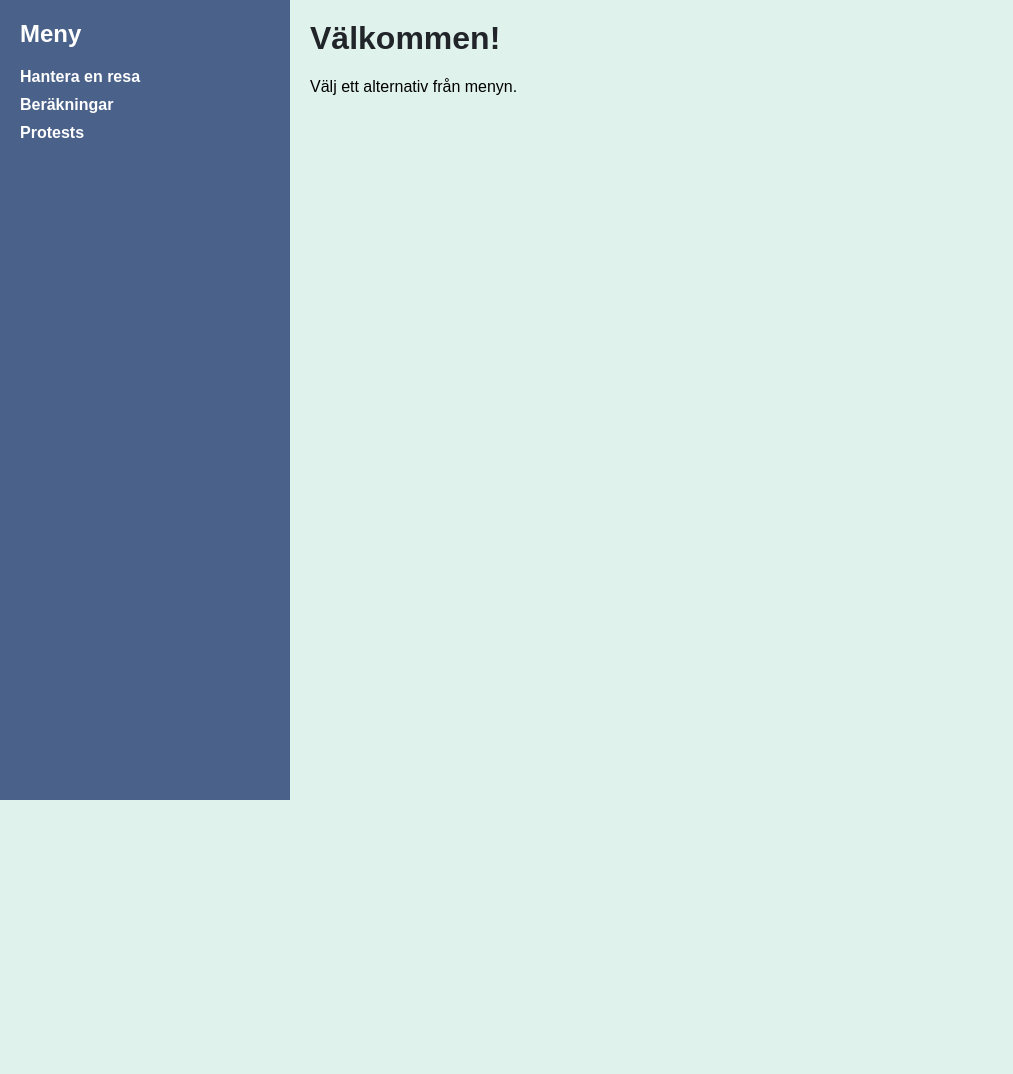
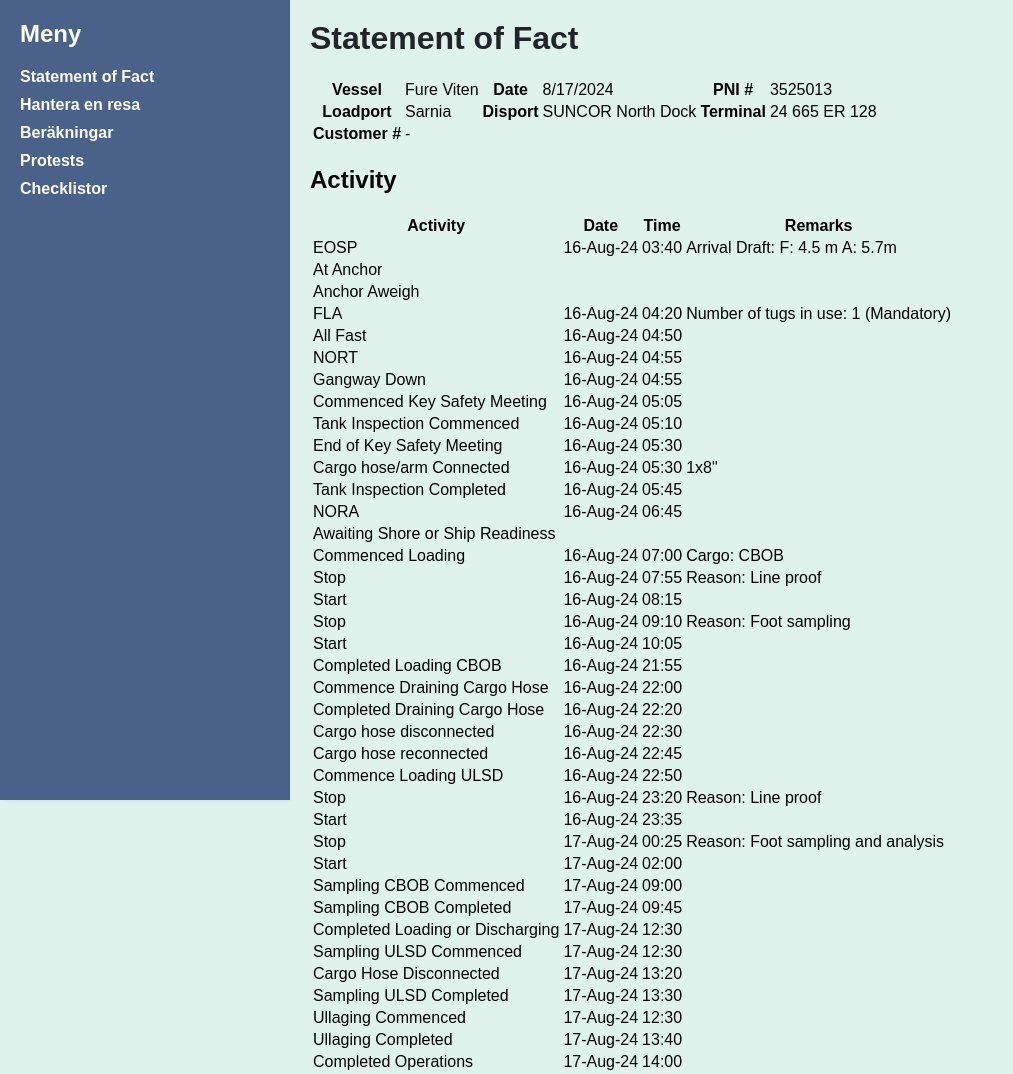
Before and after one commit to ealstersjo/SeaCaptainsFriend, a plain HTML site: page pages/dashboard.html in a window 1280 px wide. Shown: the whole page, without its empty margins (0-1013 px from the left). Before the commit the page ends 800 px from the top, so only its background shows below. Drawn offline with Linux system fonts and the light colour scheme; sample sign-in values are in the browser's storage.

Commit message:
Temporary SoF

```diff
--- a/index.html
+++ b/index.html
@@ -6,7 +6,8 @@
     <title>SeaCaptainsFriend</title>
     <link rel="stylesheet" href="./styles/styles.css">
     <link rel="stylesheet" href="./styles/login.css">
-    <link rel="icon" href="./assets/logo.png" type="image/png"> <!-- Logotyp som ikon i tabben -->
+    <link rel="icon" href="./assets/logo.png" type="image/png">
+
 </head>
 <body>
     <div class="logo-container">
@@ -20,6 +21,9 @@
         <button type="submit">Logga in</button>
     </form>
     <p id="error-message" style="color: red;"></p>
+
+    <script src="./scripts/router.js"></script>
+
     <script src="./scripts/login.js"></script>
 </body>
 </html>
--- a/dashboard.html
+++ b/pages/dashboard.html
@@ -4,23 +4,26 @@
     <meta charset="UTF-8">
     <meta name="viewport" content="width=device-width, initial-scale=1.0">
     <title>SeaCaptainsFriend - Dashboard</title>
-    <link rel="stylesheet" href="./styles/styles.css">
-    <link rel="stylesheet" href="./styles/dashboard.css">
-    <link rel="icon" href="./assets/logo.png" type="image/png">
+    <link rel="stylesheet" href="../styles/styles.css">
+    <link rel="stylesheet" href="../styles/dashboard.css">
+    <link rel="icon" href="../assets/logo.png" type="image/png">
 </head>
 <body>
     <div class="menu">
         <h2>Meny</h2>
         <ul>
+            <li><a href="#" id="statementoffact">Statement of Fact</a></li>
             <li><a href="#" id="hantera-resa">Hantera en resa</a></li>
             <li><a href="#" id="berakningar">Beräkningar</a></li>
             <li><a href="#" id="protests">Protests</a></li>
+            <li><a id="checklists" href="#">Checklistor</a></li>
         </ul>
     </div>
     <div class="content">
         <h1>Välkommen!</h1>
         <p>Välj ett alternativ från menyn.</p>
     </div>
-    <script src="./scripts/dashboard.js"></script>
+
+    <script src="../scripts/dashboard.js"></script>
 </body>
 </html>
--- a/scripts/dashboard.js
+++ b/scripts/dashboard.js
@@ -4,52 +4,279 @@ if (localStorage.getItem("loggedIn") !== "true") {
   window.location.href = "index.html";
 }
 
-// Få referenser till menyalternativen och innehållsområdet
-const hanteraResa = document.getElementById("hantera-resa");
-const berakningar = document.getElementById("berakningar");
-const protests = document.getElementById("protests");
-const content = document.querySelector(".content");
+document.addEventListener("DOMContentLoaded", () => {
+  // Hämta referenser till menylänkarna
+  const statementOfFactLink = document.getElementById("statementoffact");
+  const hanteraResaLink = document.getElementById("hantera-resa");
+  const berakningarLink = document.getElementById("berakningar");
 
-// Funktion för att uppdatera innehållet
-function updateContent(title, description) {
-  content.innerHTML = `
-        <h1>${title}</h1>
-        <p>${description}</p>
+  // Hämta referens till innehållsområdet
+  const contentArea = document.querySelector(".content");
+
+  // Funktion för att ladda "Statement of Fact"-innehåll
+  const loadStatementOfFact = () => {
+    contentArea.innerHTML = `
+      <h1>Statement of Fact</h1>
+      <table>
+        <tr>
+          <th>Vessel</th>
+          <td>Fure Viten</td>
+          <th>Date</th>
+          <td>8/17/2024</td>
+          <th>PNI #</th>
+          <td>3525013</td>
+        </tr>
+        <tr>
+          <th>Loadport</th>
+          <td>Sarnia</td>
+          <th>Disport</th>
+          <td>SUNCOR North Dock</td>
+          <th>Terminal</th>
+          <td>24 665 ER 128</td>
+        </tr>
+        <tr>
+          <th>Customer #</th>
+          <td colspan="3">-</td>
+        </tr>
+      </table>
+
+      <h2>Activity</h2>
+      <table>
+        <tr>
+          <th>Activity</th>
+          <th>Date</th>
+          <th>Time</th>
+          <th>Remarks</th>
+        </tr>
+        <tr>
+          <td>EOSP</td>
+          <td>16-Aug-24</td>
+          <td>03:40</td>
+          <td>Arrival Draft: F: 4.5 m A: 5.7m</td>
+        </tr>
+        <tr>
+          <td>At Anchor</td>
+          <td colspan="3"></td>
+        </tr>
+        <tr>
+          <td>Anchor Aweigh</td>
+          <td colspan="3"></td>
+        </tr>
+        <tr>
+          <td>FLA</td>
+          <td>16-Aug-24</td>
+          <td>04:20</td>
+          <td>Number of tugs in use: 1 (Mandatory)</td>
+        </tr>
+        <tr>
+          <td>All Fast</td>
+          <td>16-Aug-24</td>
+          <td>04:50</td>
+          <td></td>
+        </tr>
+        <tr>
+          <td>NORT</td>
+          <td>16-Aug-24</td>
+          <td>04:55</td>
+          <td></td>
+        </tr>
+        <tr>
+          <td>Gangway Down</td>
+          <td>16-Aug-24</td>
+          <td>04:55</td>
+          <td></td>
+        </tr>
+        <tr>
+          <td>Commenced Key Safety Meeting</td>
+          <td>16-Aug-24</td>
+          <td>05:05</td>
+          <td></td>
+        </tr>
+        <tr>
+          <td>Tank Inspection Commenced</td>
+          <td>16-Aug-24</td>
+          <td>05:10</td>
+          <td></td>
+        </tr>
+        <tr>
+          <td>End of Key Safety Meeting</td>
+          <td>16-Aug-24</td>
+          <td>05:30</td>
+          <td></td>
+        </tr>
+        <tr>
+          <td>Cargo hose/arm Connected</td>
+          <td>16-Aug-24</td>
+          <td>05:30</td>
+          <td>1x8"</td>
+        </tr>
+        <tr>
+          <td>Tank Inspection Completed</td>
+          <td>16-Aug-24</td>
+          <td>05:45</td>
+          <td></td>
+        </tr>
+        <tr>
+          <td>NORA</td>
+          <td>16-Aug-24</td>
+          <td>06:45</td>
+          <td></td>
+        </tr>
+        <tr>
+          <td>Awaiting Shore or Ship Readiness</td>
+          <td colspan="3"></td>
+        </tr>
+        <tr>
+          <td>Commenced Loading</td>
+          <td>16-Aug-24</td>
+          <td>07:00</td>
+          <td>Cargo: CBOB</td>
+        </tr>
+        <tr>
+          <td>Stop</td>
+          <td>16-Aug-24</td>
+          <td>07:55</td>
+          <td>Reason: Line proof</td>
+        </tr>
+        <tr>
+          <td>Start</td>
+          <td>16-Aug-24</td>
+          <td>08:15</td>
+          <td></td>
+        </tr>
+        <tr>
+          <td>Stop</td>
+          <td>16-Aug-24</td>
+          <td>09:10</td>
+          <td>Reason: Foot sampling</td>
+        </tr>
+        <tr>
+          <td>Start</td>
+          <td>16-Aug-24</td>
+          <td>10:05</td>
+          <td></td>
+        </tr>
+        <tr>
+          <td>Completed Loading CBOB</td>
+          <td>16-Aug-24</td>
+          <td>21:55</td>
+          <td></td>
+        </tr>
+        <tr>
+          <td>Commence Draining Cargo Hose</td>
+          <td>16-Aug-24</td>
+          <td>22:00</td>
+          <td></td>
+        </tr>
+        <tr>
+          <td>Completed Draining Cargo Hose</td>
+          <td>16-Aug-24</td>
+          <td>22:20</td>
+          <td></td>
+        </tr>
+        <tr>
+          <td>Cargo hose disconnected</td>
+          <td>16-Aug-24</td>
+          <td>22:30</td>
+          <td></td>
+        </tr>
+        <tr>
+          <td>Cargo hose reconnected</td>
+          <td>16-Aug-24</td>
+          <td>22:45</td>
+          <td></td>
+        </tr>
+        <tr>
+          <td>Commence Loading ULSD</td>
+          <td>16-Aug-24</td>
+          <td>22:50</td>
+          <td></td>
+        </tr>
+        <tr>
+          <td>Stop</td>
+          <td>16-Aug-24</td>
+          <td>23:20</td>
+          <td>Reason: Line proof</td>
+        </tr>
+        <tr>
+          <td>Start</td>
+          <td>16-Aug-24</td>
+          <td>23:35</td>
+          <td></td>
+        </tr>
+        <tr>
+          <td>Stop</td>
+          <td>17-Aug-24</td>
+          <td>00:25</td>
+          <td>Reason: Foot sampling and analysis</td>
+        </tr>
+        <tr>
+          <td>Start</td>
+          <td>17-Aug-24</td>
+          <td>02:00</td>
+          <td></td>
+        </tr>
+        <tr>
+          <td>Sampling CBOB Commenced</td>
+          <td>17-Aug-24</td>
+          <td>09:00</td>
+          <td></td>
+        </tr>
+        <tr>
+          <td>Sampling CBOB Completed</td>
+          <td>17-Aug-24</td>
+          <td>09:45</td>
+          <td></td>
+        </tr>
+        <tr>
+          <td>Completed Loading or Discharging</td>
+          <td>17-Aug-24</td>
+          <td>12:30</td>
+          <td></td>
+        </tr>
+        <tr>
+          <td>Sampling ULSD Commenced</td>
+          <td>17-Aug-24</td>
+          <td>12:30</td>
+          <td></td>
+        </tr>
+        <tr>
+          <td>Cargo Hose Disconnected</td>
+          <td>17-Aug-24</td>
+          <td>13:20</td>
+          <td></td>
+        </tr>
+        <tr>
+          <td>Sampling ULSD Completed</td>
+          <td>17-Aug-24</td>
+          <td>13:30</td>
+          <td></td>
+        </tr>
+        <tr>
+          <td>Ullaging Commenced</td>
+          <td>17-Aug-24</td>
+          <td>12:30</td>
+          <td></td>
+        </tr>
+        <tr>
+          <td>Ullaging Completed</td>
+          <td>17-Aug-24</td>
+          <td>13:40</td>
+          <td></td>
+        </tr>
+        <tr>
+          <td>Completed Operations</td>
+          <td>17-Aug-24</td>
+          <td>14:00</td>
+          <td></td>
+        </tr>
+      </table>
     `;
-}
+  };
 
-// Funktion för att markera valt alternativ i menyn
-function highlightSelectedMenu(selectedMenu) {
-  const menuItems = document.querySelectorAll(".menu a");
-  menuItems.forEach((item) => {
-    item.style.fontWeight = "normal"; // Återställ alla till normal vikt
-    item.style.textDecoration = "none"; // Återställ textdekorering
-  });
-  selectedMenu.style.fontWeight = "bold"; // Markera vald meny
-  selectedMenu.style.textDecoration = "underline"; // Lägg till understrykning på vald meny
-}
+  // När användaren klickar på "Statement of Fact" i menyn
+  statementOfFactLink.addEventListener("click", loadStatementOfFact);
 
-// Lägg till eventlyssnare på menyalternativen
-hanteraResa.addEventListener("click", function () {
-  updateContent(
-    "Hantera en resa",
-    "Här kan du hantera dina resor och bokningar."
-  );
-  highlightSelectedMenu(hanteraResa);
+  // Ladda startinnehåll (t.ex. en välkomstskärm eller annan standard)
+  loadStatementOfFact();
 });
-
-berakningar.addEventListener("click", function () {
-  updateContent(
-    "Beräkningar",
-    "Här kan du göra olika beräzzwkningar relaterade till dina resor."
-  );
-  highlightSelectedMenu(berakningar);
-});
-
-protests.addEventListener("click", function () {
-  updateContent(
-    "Protests",
-    "Här kan du hantera eventuella protester och klagomål."
-  );
-  highlightSelectedMenu(protests);
-});
--- a/scripts/login.js
+++ b/scripts/login.js
@@ -1,4 +1,4 @@
-window.location.href = "dashboard.html";
+window.location.href = "./pages/dashboard.html";
 
 document
   .getElementById("login-form")
```
Also changed, not shown: scripts/statementoffact.js (added, +126 -0 lines).
